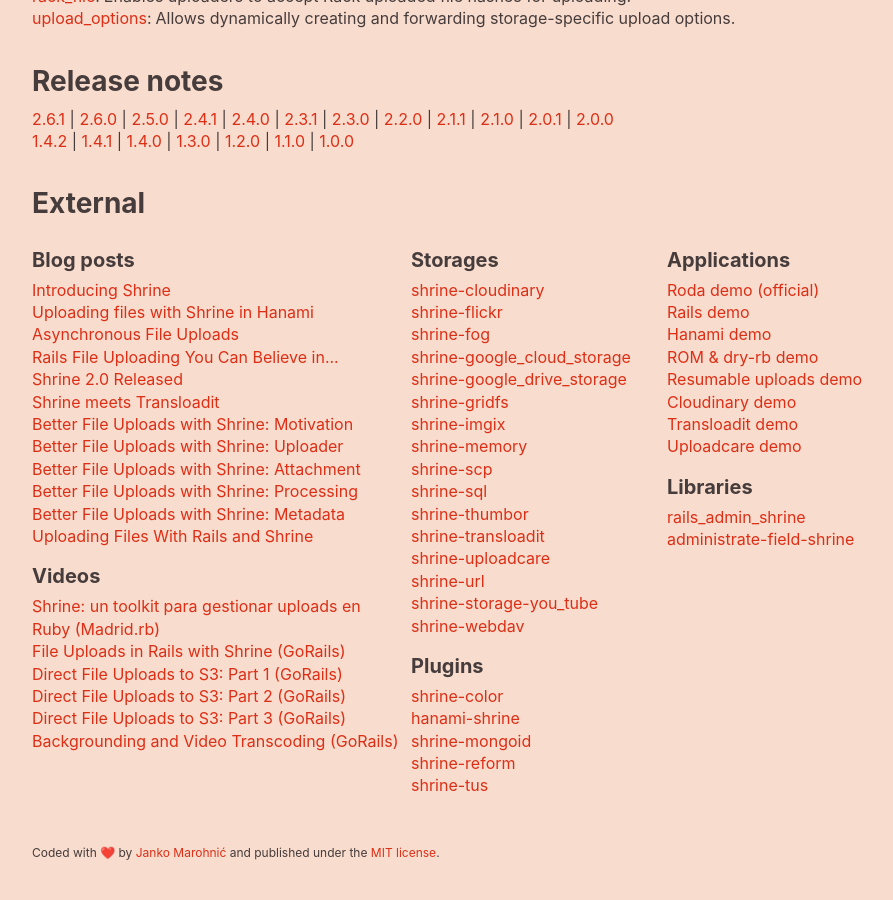
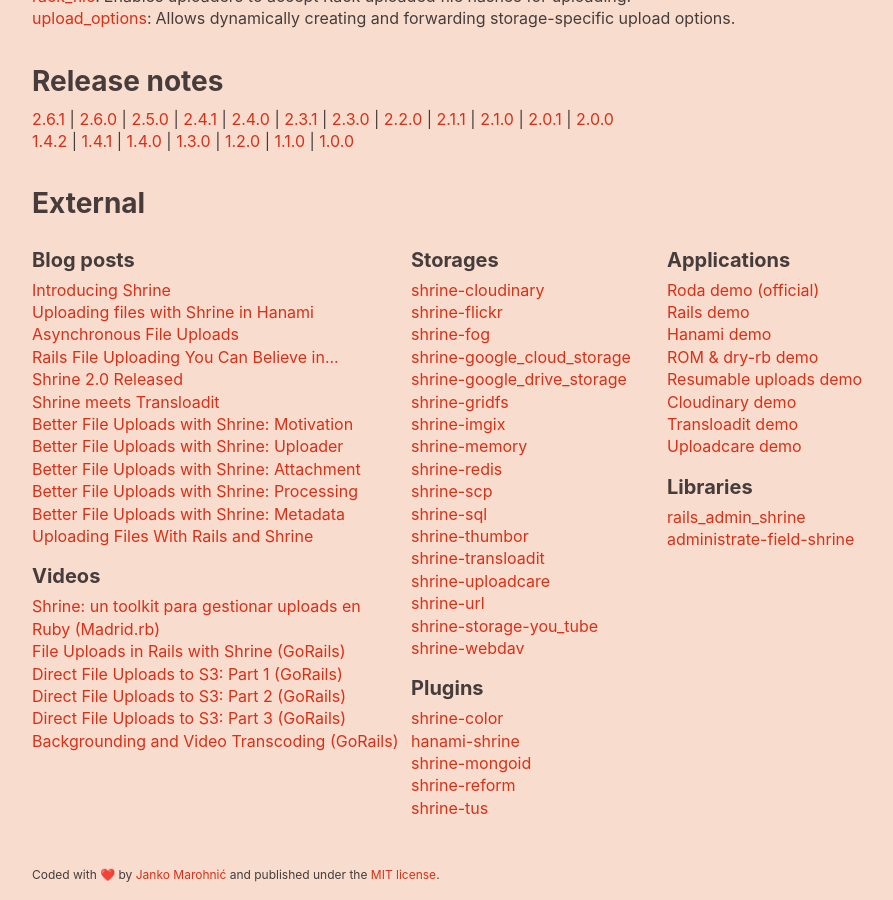
Before and after one commit to avinashcodeer/Romenics, a Jekyll site: the page built from www/index.html, in a window 1280 px wide and 900 px high, scrolled down 1727 px. Shown: the whole window, without its empty margins (106-999 px from the left). Built offline with Jekyll 4.4.1, drawn with Linux system fonts in a browser that asks for light colours; emoji names are drawn with the system emoji font; before the commit the page ends 2605 px from its top, so only the background shows below that.

Commit message:
Link shrine-redis on the website

```diff
--- a/www/_data/external.yml
+++ b/www/_data/external.yml
@@ -88,6 +88,9 @@
         name: shrine-memory
         url: https://github.com/janko-m/shrine-memory
       -
+        name: shrine-redis
+        url: https://github.com/dbongo/shrine-redis
+      -
         name: shrine-scp
         url: https://github.com/jordanandree/shrine-scp
       -
```
